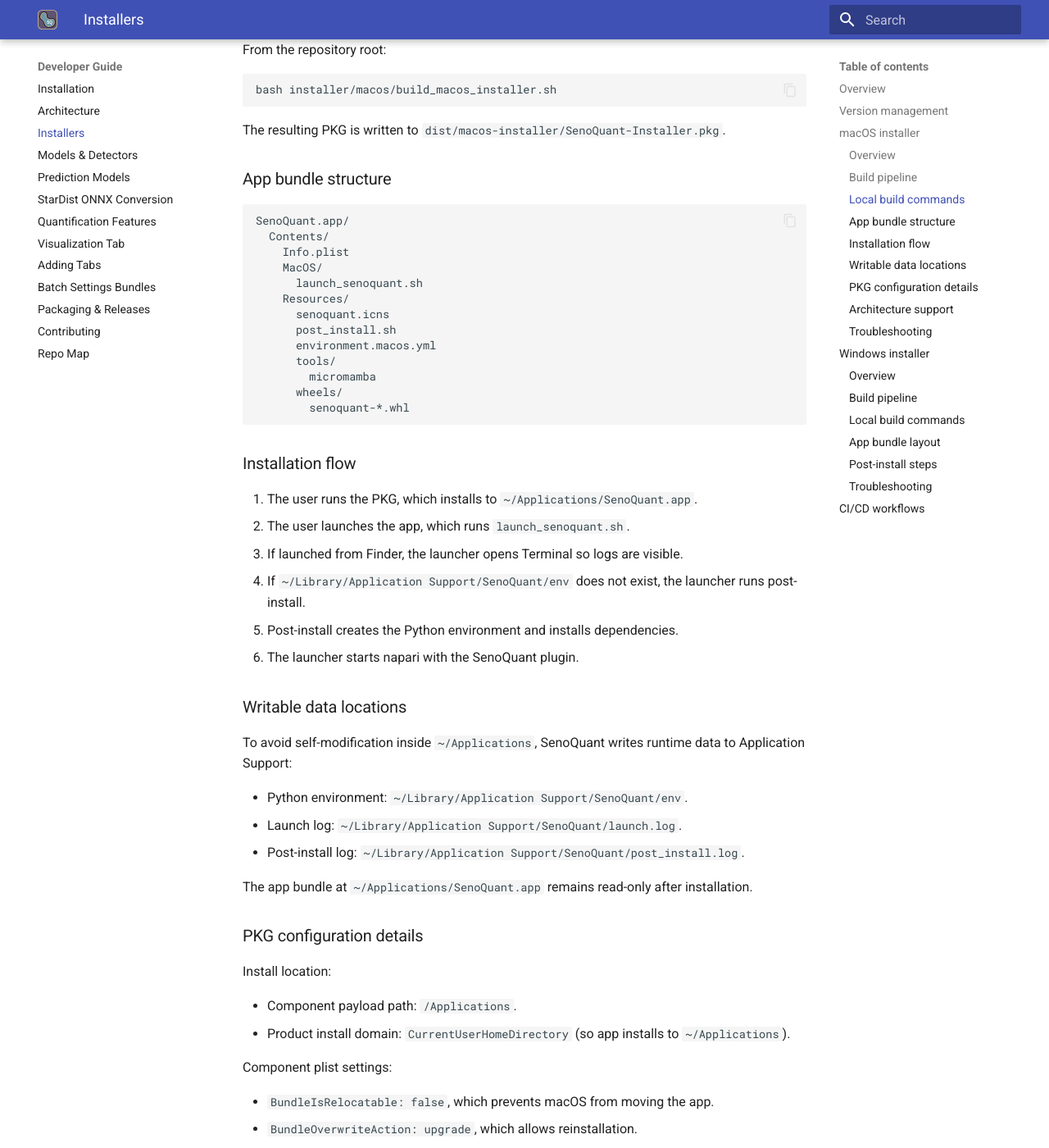
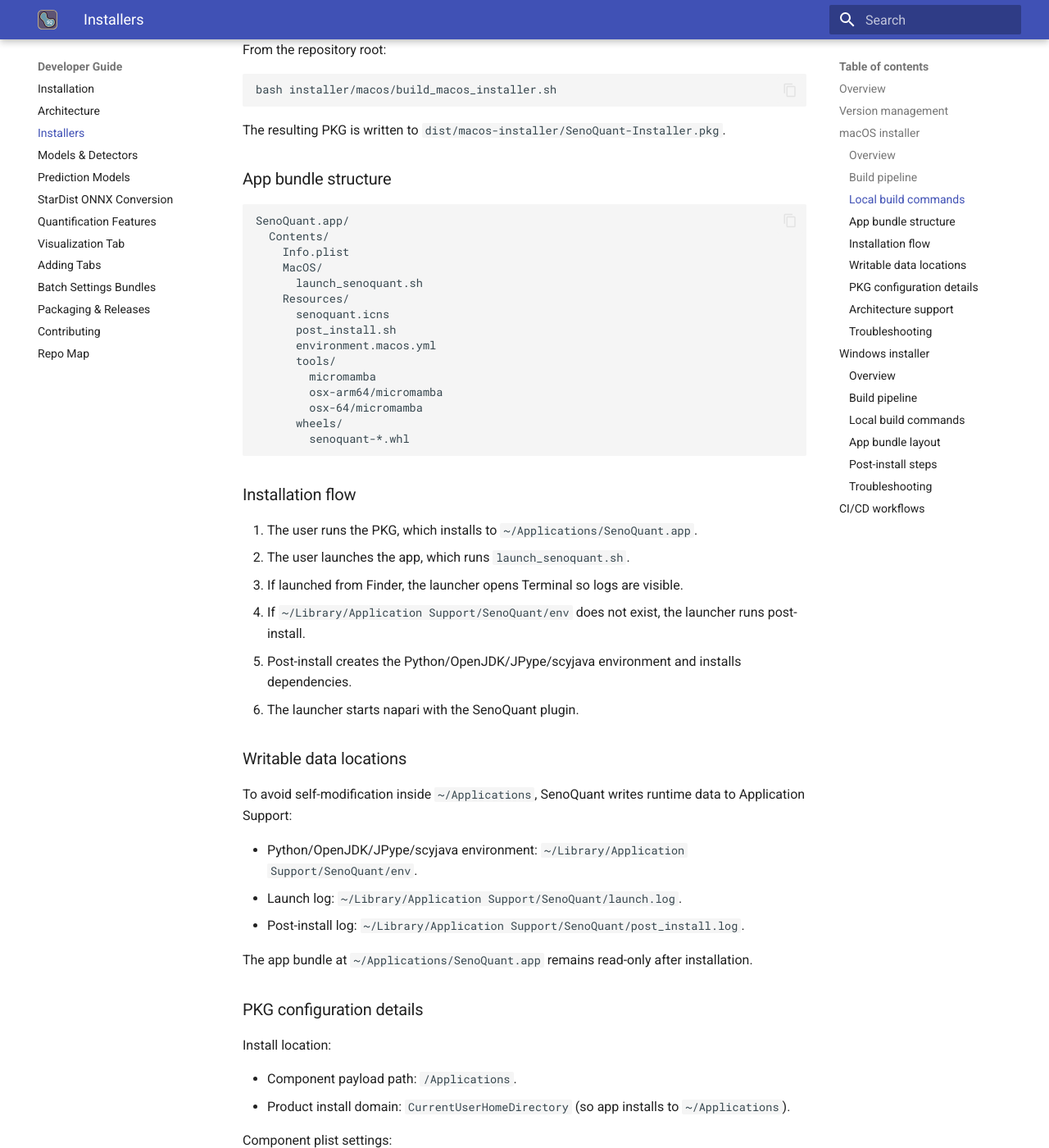
Before and after one commit to HaamsRee/senoquant, an MkDocs documentation site: the page built from docs/developer/installer.md, in a window 1280 px wide and 1400 px high, scrolled down 1906 px. Shown: the whole window at 82% size. Built offline with MkDocs 1.6.1 and Material for MkDocs 9.7.7, drawn with Linux system fonts in a browser that asks for light colours; some of the changed text lies outside the part shown.

Commit message:
Bundle Java bridge dependencies in installers

````diff
--- a/docs/developer/installer.md
+++ b/docs/developer/installer.md
@@ -4,13 +4,13 @@
 
 ## Overview
 
-SenoQuant provides native installers for Windows (`.exe`) and macOS (`.pkg`) that bundle the application with a dedicated Python environment.
+SenoQuant provides native installers for Windows (`.exe`) and macOS (`.pkg`) that bundle the application with dedicated Python, OpenJDK, JPype, and scyjava environments.
 
 Both installers follow the same high-level pattern:
 
 1. Bundle the SenoQuant wheel, micromamba, and launcher scripts.
 2. Run a post-install script on first launch to create the Python environment.
-3. Install napari, PyTorch, and dependencies.
+3. Install OpenJDK, JPype, scyjava, napari, PyTorch, and dependencies.
 4. Launch napari with the SenoQuant plugin.
 
 ## Version management
@@ -84,6 +84,8 @@
       environment.macos.yml
       tools/
         micromamba
+        osx-arm64/micromamba
+        osx-64/micromamba
       wheels/
         senoquant-*.whl
 ```
@@ -94,14 +96,14 @@
 2. The user launches the app, which runs `launch_senoquant.sh`.
 3. If launched from Finder, the launcher opens Terminal so logs are visible.
 4. If `~/Library/Application Support/SenoQuant/env` does not exist, the launcher runs post-install.
-5. Post-install creates the Python environment and installs dependencies.
+5. Post-install creates the Python/OpenJDK/JPype/scyjava environment and installs dependencies.
 6. The launcher starts napari with the SenoQuant plugin.
 
 ### Writable data locations
 
 To avoid self-modification inside `~/Applications`, SenoQuant writes runtime data to Application Support:
 
-- Python environment: `~/Library/Application Support/SenoQuant/env`.
+- Python/OpenJDK/JPype/scyjava environment: `~/Library/Application Support/SenoQuant/env`.
 - Launch log: `~/Library/Application Support/SenoQuant/launch.log`.
 - Post-install log: `~/Library/Application Support/SenoQuant/post_install.log`.
 
@@ -222,8 +224,9 @@
 
 `post_install.ps1` runs after installation to:
 
-- Create a Python 3.11 environment under `env/`.
+- Create a Python 3.11, OpenJDK 21, JPype, and scyjava environment under `env/`.
 - Install `napari[all]`, PyTorch (CUDA 12.1), and SenoQuant from the local wheel.
+- Set `JAVA_HOME` to the bundled environment so BioFormats/scyjava does not depend on system Java.
 - Run `uv` installs with `--system-certs` and clear `SSL_CERT_FILE` / `SSL_CERT_DIR` inside the micromamba child process so enterprise proxy trust uses the OS certificate store.
 - Validate imports.
 
````
Also changed, not shown: other parts of docs/developer/installer.md (+1 -1 lines), docs/developer/installation.md (+1 -1 lines), installer/macos/README.md (+2 -0 lines), 6 other files.
